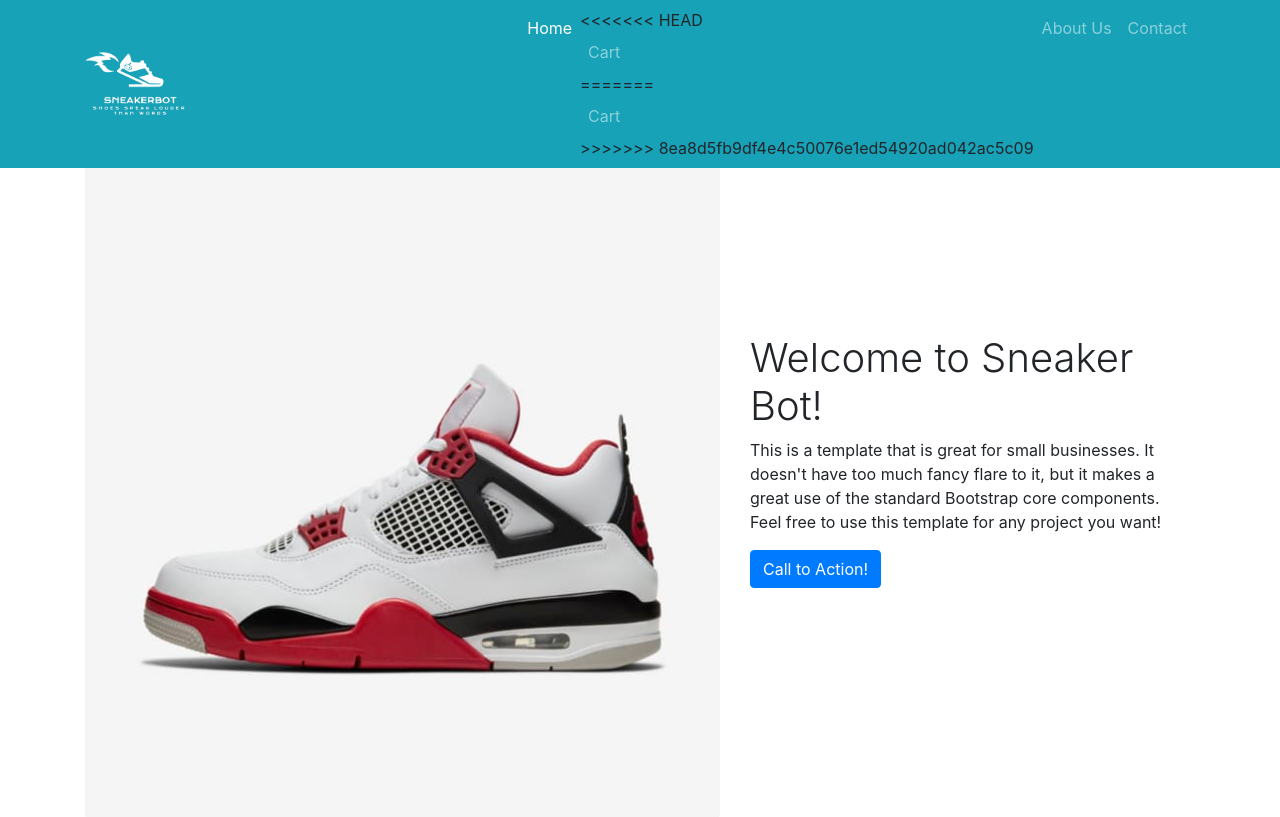
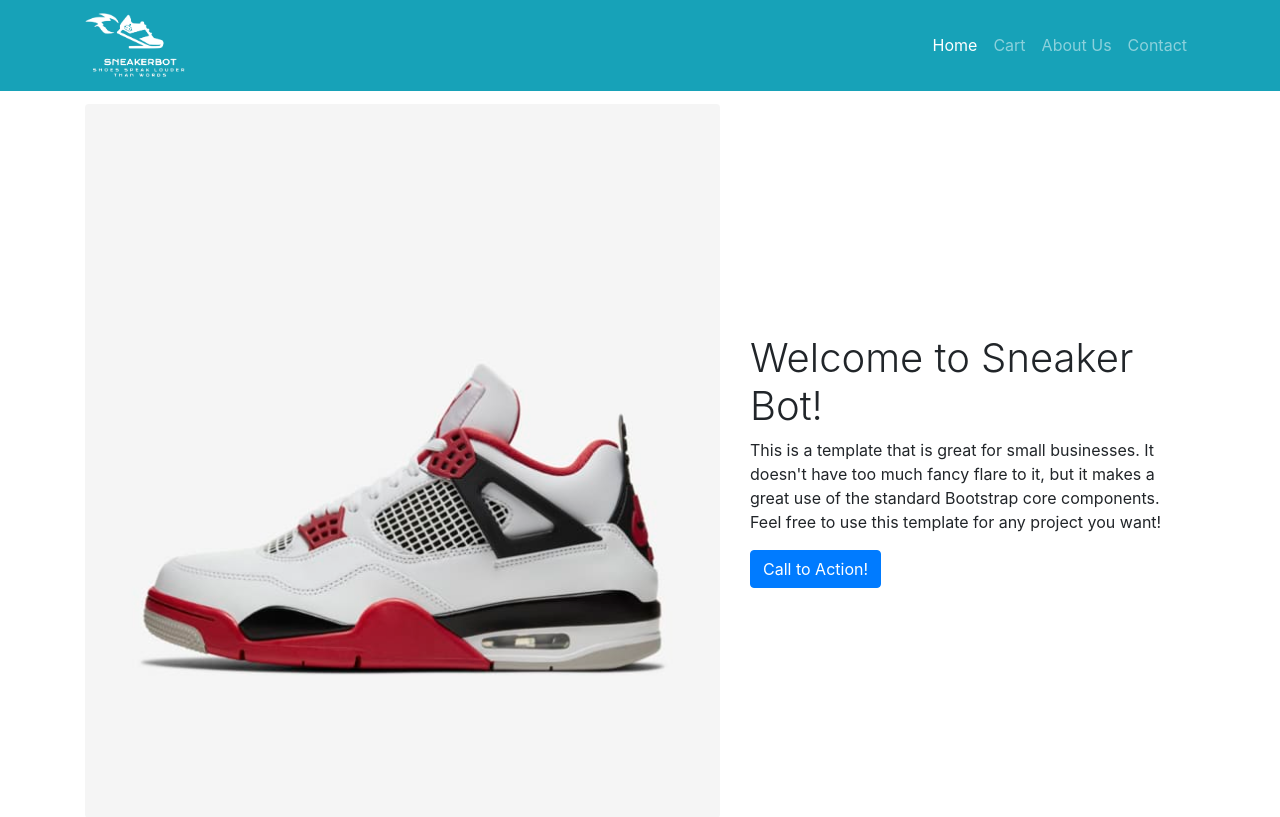
Before and after one commit to Gavin-marler/SneakerBotWebsite, a Django app: page / in a window 1280 px wide. Shown: the top 817 px of the page. Run offline with Django 3.2, Linux system fonts and the light colour scheme; some libraries are stand-ins or nearby versions.

Commit message:
Link changes

```diff
--- a/templates/index.html
+++ b/templates/index.html
@@ -32,22 +32,18 @@
       <div class="collapse navbar-collapse" id="navbarResponsive">
         <ul class="navbar-nav ml-auto">
           <li class="nav-item active">
-            <a class="nav-link" href="% url 'index' %">Home
+            <a class="nav-link" href="{% url 'index' %}">Home
               <span class="sr-only">(current)</span>
             </a>
           </li>
           <li class="nav-item">
-<<<<<<< HEAD
             <a class="nav-link" href="{% url 'input' %}">Cart</a>
-=======
-            <a class="nav-link" href="% url 'input' %">Cart</a>
->>>>>>> 8ea8d5fb9df4e4c50076e1ed54920ad042ac5c09
           </li>
           <li class="nav-item">
-            <a class="nav-link" href="% url 'about' %">About Us</a>
+            <a class="nav-link" href="{% url 'about' %}">About Us</a>
           </li>
           <li class="nav-item">
-            <a class="nav-link" href="% url 'contact' %">Contact</a>
+            <a class="nav-link" href="{% url 'contact' %}">Contact</a>
           </li>
         </ul>
       </div>
```
Also changed, not shown: templates/about.html (+4 -4 lines), templates/contact.html (+5 -5 lines), templates/input.html (+4 -4 lines).
